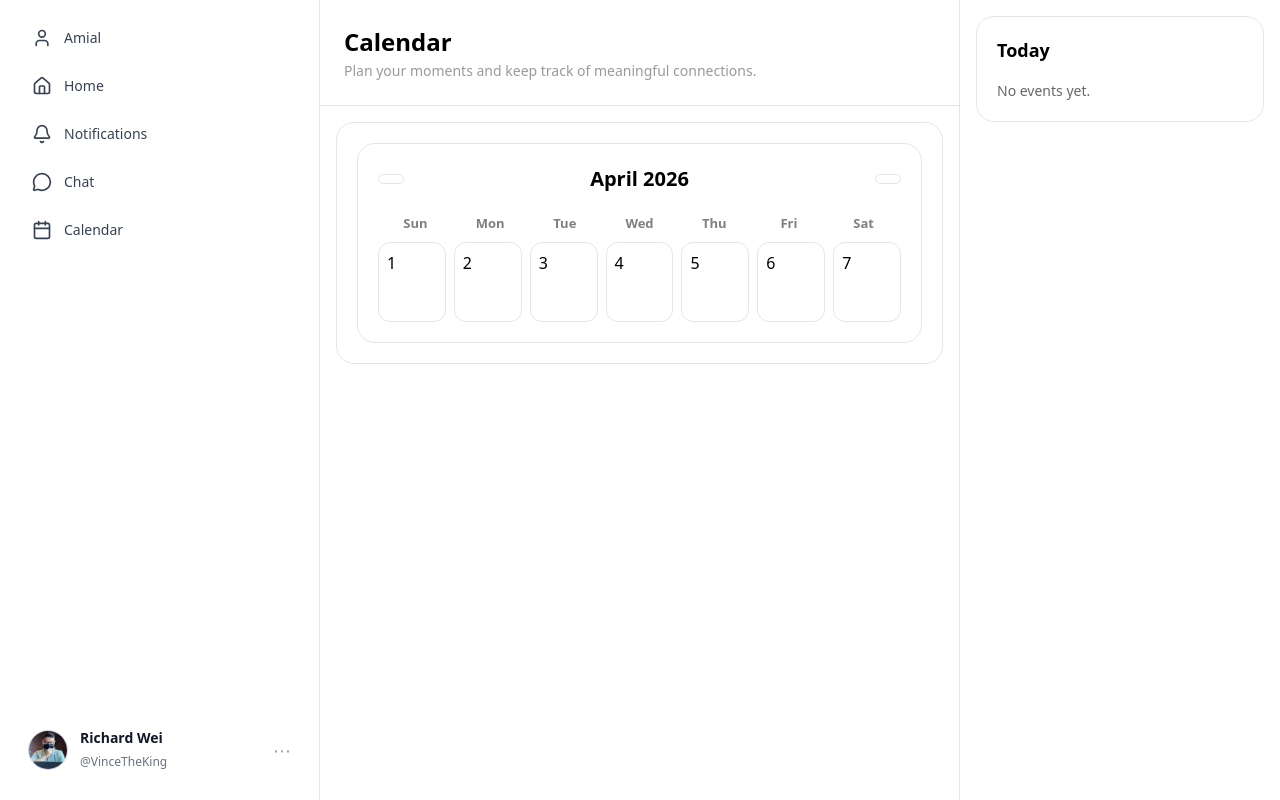
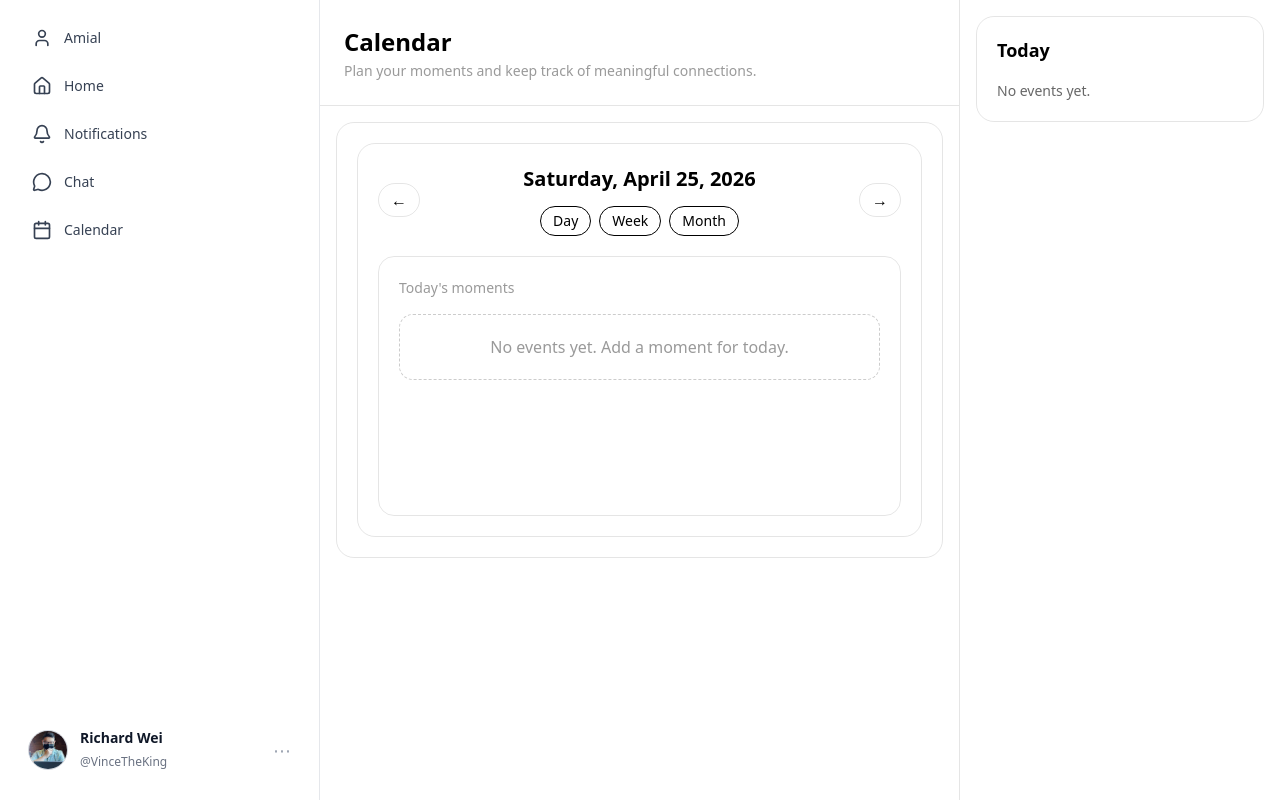
Before and after one commit to Amial-net/Amial, a React (Vite) app in the folder client/: page /calendar in a window 1280 px wide. Built offline with nearby package versions, Linux system fonts and the light colour scheme.

Commit message:
Added multi-view on Calendar

```diff
--- a/client/src/components/Calendar.tsx
+++ b/client/src/components/Calendar.tsx
@@ -1,37 +1,149 @@
+import { useState } from "react";
+
+type ViewMode = "day" | "week" | "month";
+
 export default function Calendar() {
+  const [currentDate, setCurrentDate] = useState(new Date());
+  const [viewMode, setViewMode] = useState<ViewMode>("day");
+
+  const year = currentDate.getFullYear();
+  const month = currentDate.getMonth();
+
+  function goBack() {
+    if (viewMode === "day") {
+      setCurrentDate(new Date(year, month, currentDate.getDate() - 1));
+    } else if (viewMode === "week") {
+      setCurrentDate(new Date(year, month, currentDate.getDate() - 7));
+    } else {
+      setCurrentDate(new Date(year, month - 1, 1));
+    }
+  }
+
+  function goForward() {
+    if (viewMode === "day") {
+      setCurrentDate(new Date(year, month, currentDate.getDate() + 1));
+    } else if (viewMode === "week") {
+      setCurrentDate(new Date(year, month, currentDate.getDate() + 7));
+    } else {
+      setCurrentDate(new Date(year, month + 1, 1));
+    }
+  }
+
+  function getTitle() {
+    if (viewMode === "day") {
+      return currentDate.toLocaleDateString("default", {
+        weekday: "long",
+        month: "long",
+        day: "numeric",
+        year: "numeric",
+      });
+    }
+
+    if (viewMode === "week") {
+      return "This Week";
+    }
+
+    return currentDate.toLocaleString("default", { month: "long" }) + " " + year;
+  }
+
   return (
     <div className="rounded-[18px] border border-black/10 p-5">
       <div className="flex items-center justify-between mb-5">
-        <button className="rounded-full border border-black/10 px-3 py-1">
-
+        <button onClick={goBack} className="rounded-full border border-black/10 px-3 py-1">
+          ←
         </button>
 
-        <h2 className="text-[20px] font-extrabold">April 2026</h2>
+        <div className="text-center">
+          <h2 className="text-[20px] font-extrabold">{getTitle()}</h2>
 
-        <button className="rounded-full border border-black/10 px-3 py-1">
+          <div className="flex gap-2 mt-3 justify-center">
+            <button onClick={() => setViewMode("day")} className="rounded-full border px-3 py-1 text-sm">
+              Day
+            </button>
+            <button onClick={() => setViewMode("week")} className="rounded-full border px-3 py-1 text-sm">
+              Week
+            </button>
+            <button onClick={() => setViewMode("month")} className="rounded-full border px-3 py-1 text-sm">
+              Month
+            </button>
+          </div>
+        </div>
 
+        <button onClick={goForward} className="rounded-full border border-black/10 px-3 py-1">
+          →
         </button>
       </div>
 
-      <div className="grid grid-cols-7 text-center text-[13px] font-bold text-black/50 mb-2">
-        <div>Sun</div>
-        <div>Mon</div>
-        <div>Tue</div>
-        <div>Wed</div>
-        <div>Thu</div>
-        <div>Fri</div>
-        <div>Sat</div>
-      </div>
+      {viewMode === "day" && <DayView currentDate={currentDate} />}
+      {viewMode === "week" && <WeekView currentDate={currentDate} />}
+      {viewMode === "month" && <MonthView currentDate={currentDate} />}
+    </div>
+  );
+}
 
-      <div className="grid grid-cols-7 gap-2">
-        <div className="h-20 rounded-[12px] border border-black/10 p-2">1</div>
-        <div className="h-20 rounded-[12px] border border-black/10 p-2">2</div>
-        <div className="h-20 rounded-[12px] border border-black/10 p-2">3</div>
-        <div className="h-20 rounded-[12px] border border-black/10 p-2">4</div>
-        <div className="h-20 rounded-[12px] border border-black/10 p-2">5</div>
-        <div className="h-20 rounded-[12px] border border-black/10 p-2">6</div>
-        <div className="h-20 rounded-[12px] border border-black/10 p-2">7</div>
+function DayView({ currentDate }: { currentDate: Date }) {
+  return (
+    <div className="rounded-[16px] border border-black/10 p-5 min-h-[260px]">
+      <p className="text-[14px] text-black/40 mb-4">Today&apos;s moments</p>
+
+      <div className="rounded-[14px] border border-dashed border-black/20 p-5 text-center text-black/40">
+        No events yet. Add a moment for today.
       </div>
     </div>
   );
 }
+
+function WeekView({ currentDate }: { currentDate: Date }) {
+  const startOfWeek = new Date(currentDate);
+  startOfWeek.setDate(currentDate.getDate() - currentDate.getDay());
+
+  const weekDays = Array.from({ length: 7 }, (_, index) => {
+    const date = new Date(startOfWeek);
+    date.setDate(startOfWeek.getDate() + index);
+    return date;
+  });
+
+  return (
+    <div className="grid grid-cols-7 gap-2">
+      {weekDays.map((date) => (
+        <div key={date.toDateString()} className="h-32 rounded-[12px] border border-black/10 p-2">
+          <div className="text-[12px] font-bold text-black/40">
+            {date.toLocaleDateString("default", { weekday: "short" })}
+          </div>
+          <div className="text-[18px] font-extrabold">{date.getDate()}</div>
+        </div>
+      ))}
+    </div>
+  );
+}
+
+function MonthView({ currentDate }: { currentDate: Date }) {
+  const year = currentDate.getFullYear();
+  const month = currentDate.getMonth();
+
+  const firstDayOfMonth = new Date(year, month, 1).getDay();
+  const daysInMonth = new Date(year, month + 1, 0).getDate();
+
+  const calendarDays = [];
+
+  for (let i = 0; i < firstDayOfMonth; i++) calendarDays.push(null);
+  for (let day = 1; day <= daysInMonth; day++) calendarDays.push(day);
+
+  return (
+    <>
+      <div className="grid grid-cols-7 text-center text-[13px] font-bold text-black/50 mb-2">
+        {["Sun", "Mon", "Tue", "Wed", "Thu", "Fri", "Sat"].map((day) => (
+          <div key={day}>{day}</div>
+        ))}
+      </div>
+
+      <div className="grid grid-cols-7 gap-2">
+        {calendarDays.map((day, index) => (
+          <div key={index} className="h-20 rounded-[12px] border border-black/10 p-2">
+            {day}
+          </div>
+        ))}
+      </div>
+    </>
+  );
+}
```
